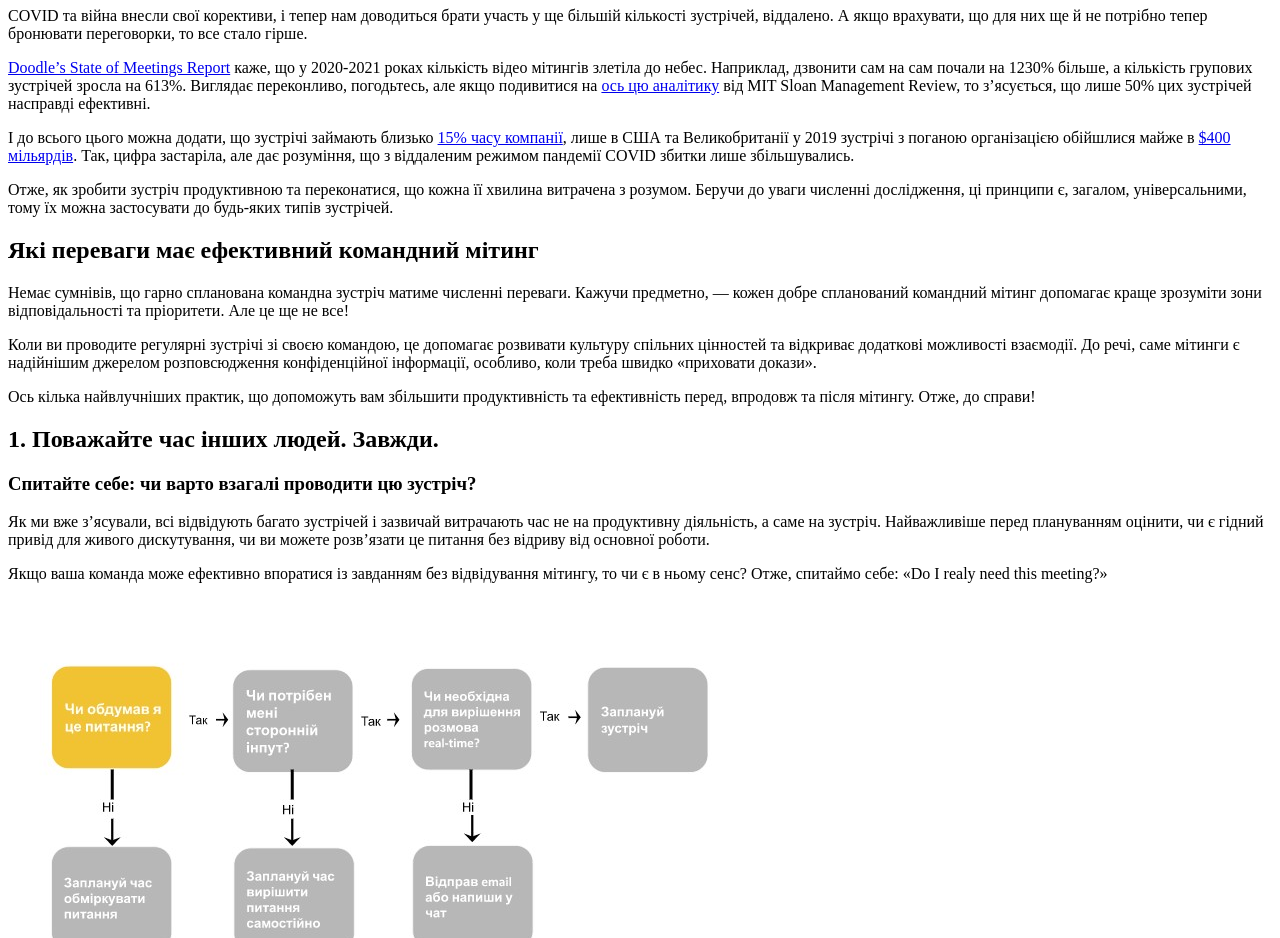
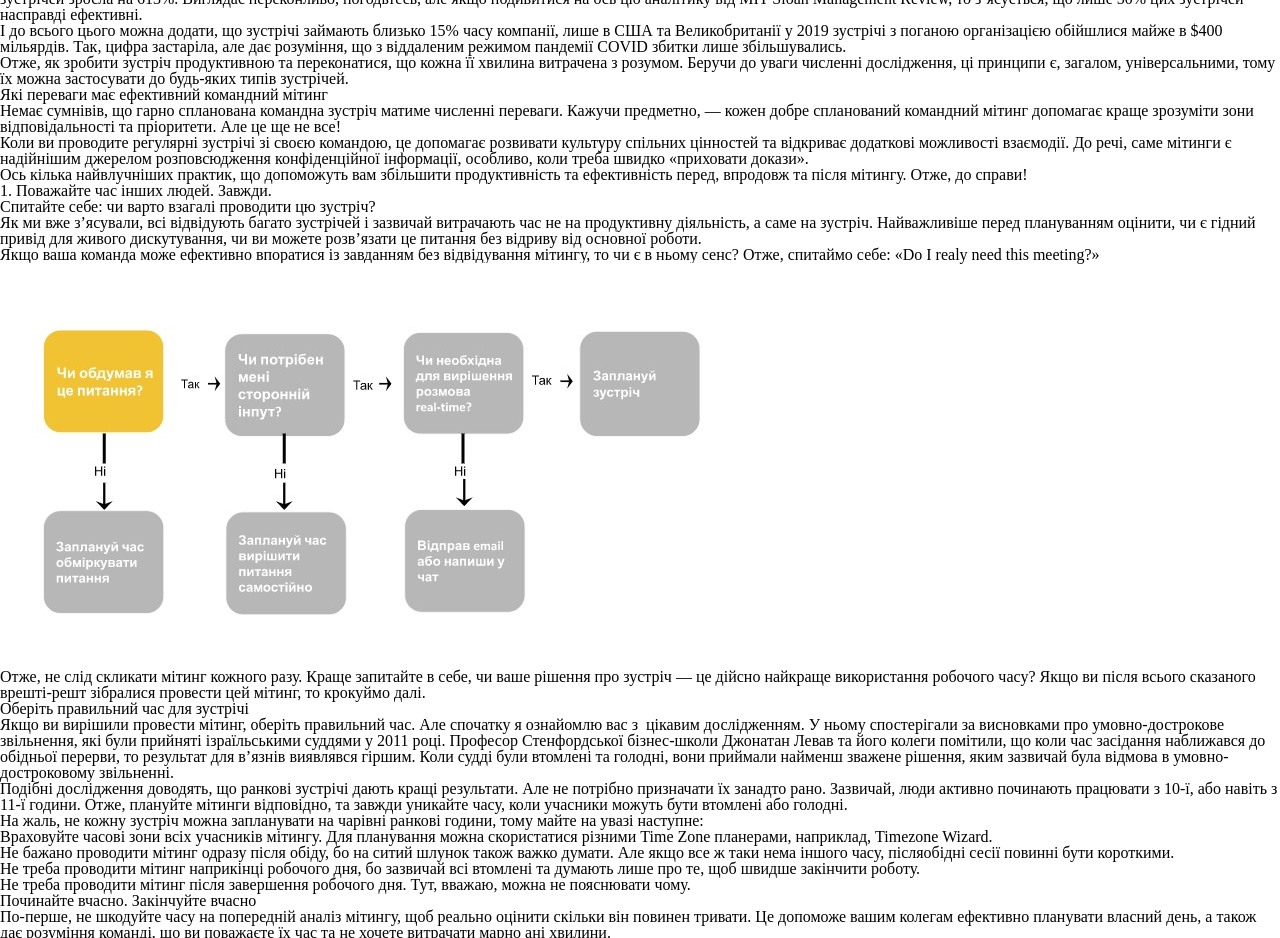
Before and after one commit to 0-Pomalin/Lesson_4, a plain HTML site: page index.html in a window 1280 px wide. Shown: the part 73-1011 px from the top of the page. Drawn offline with Linux system fonts and the light colour scheme.

Commit message:
adds reset.css, linking style files

```diff
--- /dev/null
+++ b/css/reset.css
@@ -0,0 +1,58 @@
+/* обнулення стилів тегів */
+
+*,
+*::before,
+*::after {
+  margin: 0;
+  padding: 0;
+  border: none;
+  box-sizing: border-box;
+}
+
+li {
+  list-style: none;
+}
+
+a {
+  color: inherit;
+}
+
+a:link,
+a:visited {
+  text-decoration: none;
+}
+
+a:hover {
+  text-decoration: none;
+}
+
+img {
+  vertical-align: top;
+}
+
+h1,
+h2,
+h3,
+h4,
+h5,
+h6 {
+  font-weight: inherit;
+  font-size: inherit;
+}
+
+input,
+button,
+textarea {
+  font-family: inherit;
+  font-size: inherit;
+}
+
+button {
+  cursor: pointer;
+  color: inherit;
+  background-color: inherit;
+}
+
+body {
+  line-height: 1;
+}
--- a/index.html
+++ b/index.html
@@ -5,6 +5,8 @@
   <meta charset="UTF-8">
   <meta http-equiv="X-UA-Compatible" content="IE=edge">
   <meta name="viewport" content="width=device-width, initial-scale=1.0">
+  <link rel="stylesheet" href="./css/reset.css">
+  <link rel="stylesheet" href="./css/style.css">
   <title>Lesson_4</title>
 </head>
 
```
